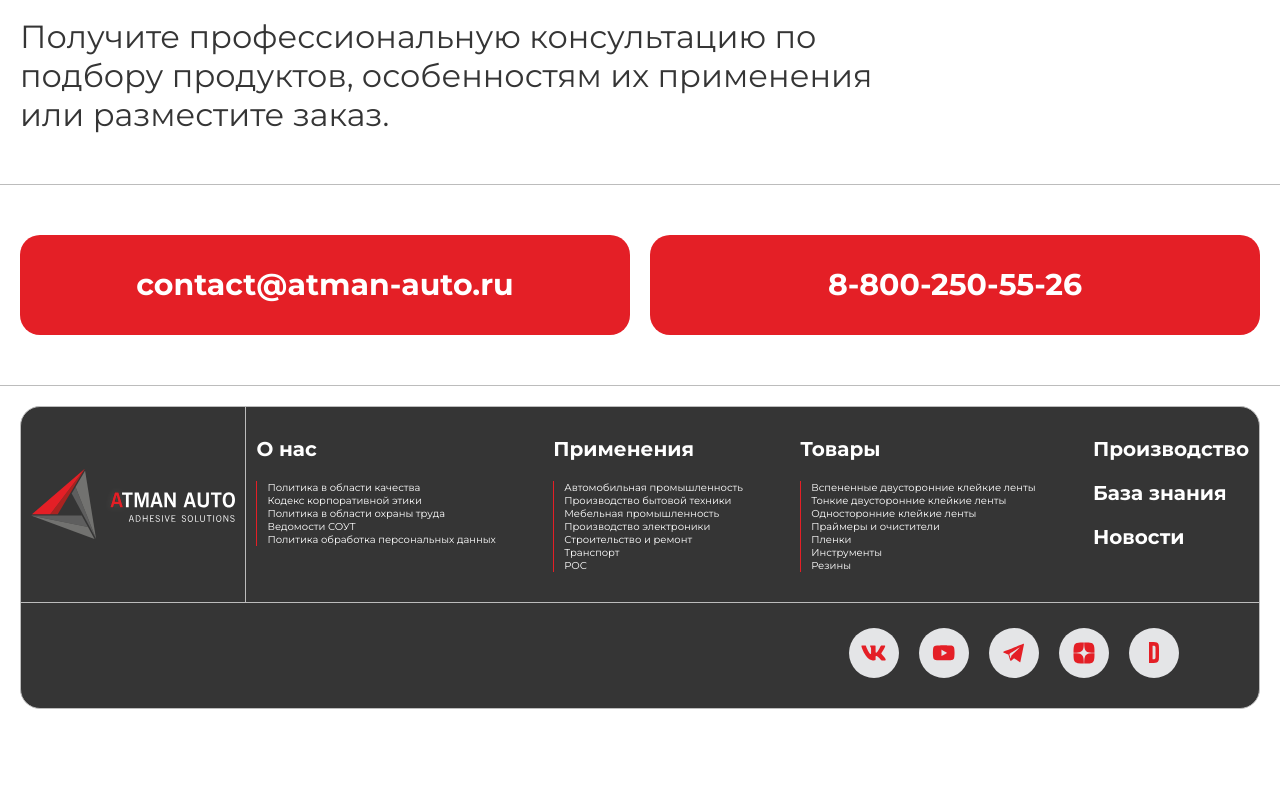
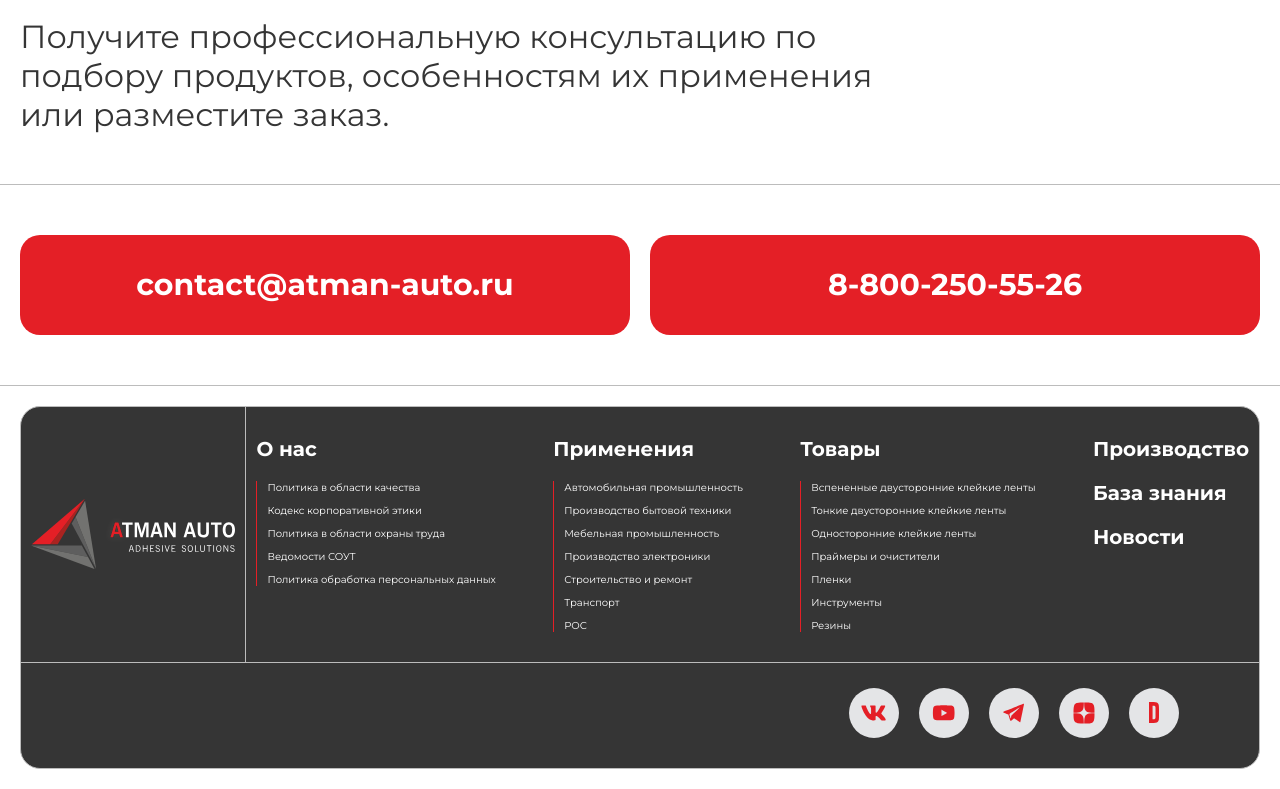
Before and after one commit to Miracreative/Atman-Auto, a Next.js app: page / in a window 1280 px wide. Shown: the part 535-1324 px from the top of the page. Before the commit the page ends 1264 px from the top, so only its background shows below. Built offline with nearby package versions, Linux system fonts and the light colour scheme.

Commit message:
another fix footer

```diff
--- a/src/components/Footer/Footer.module.scss
+++ b/src/components/Footer/Footer.module.scss
@@ -19,6 +19,9 @@
 	}
 	.linksList {
 		list-style: none;
+		& li:not(:last-child){
+			padding-bottom: 10px;
+		}
 	}
 	.contacts {
 		display: flex;
```
